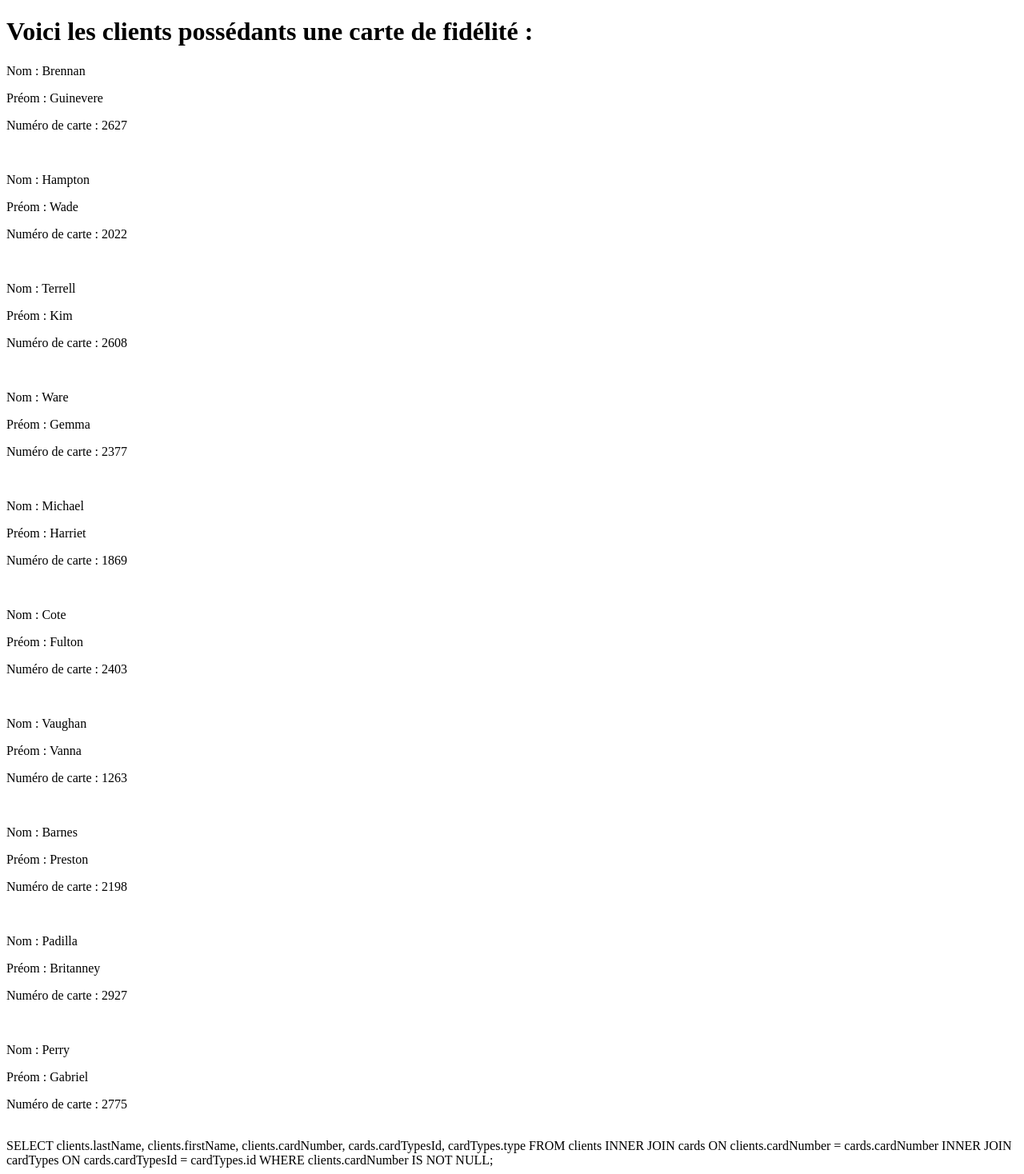
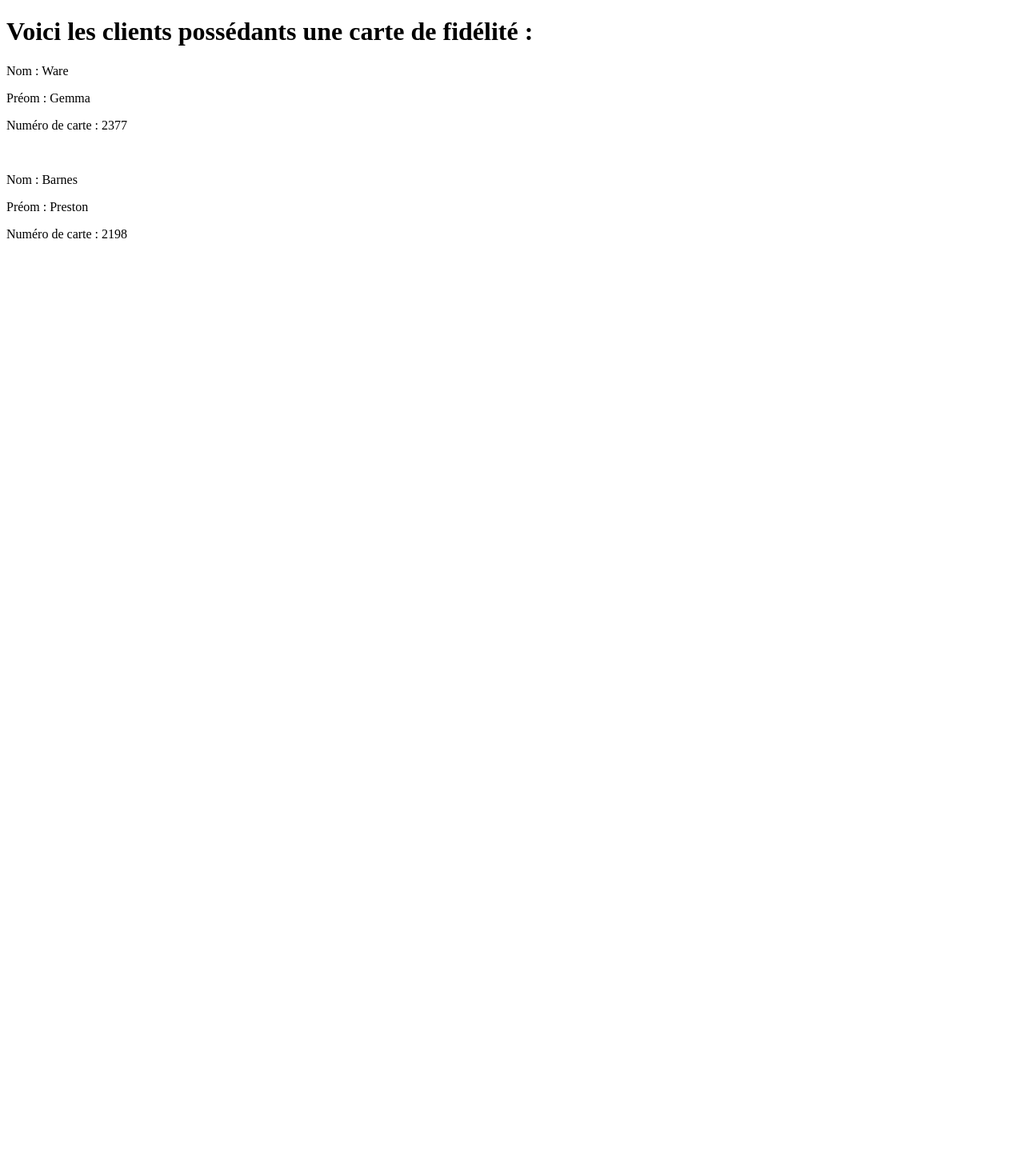
Before and after one commit to Mikat63/vanilla_back_pdo, a PHP site: page / in a window 1280 px wide. Shown: the whole page at 80% size. After the commit the page ends 298 px from the top, so only its background shows below. Run offline with PHP 8.4, Linux system fonts and the light colour scheme; data comes from the database, SQL or seed files in the repository.

Commit message:
UPDATE : SQL query vhanged on the Exercice 4 in PDO_1

```diff
--- a/Exercice-PDO-1/Exercice_4/index.php
+++ b/Exercice-PDO-1/Exercice_4/index.php
@@ -3,14 +3,18 @@ require_once "../bdd_connect.php";
 
 $request = $db->query(
     "SELECT
-        lastName,
-        firstName,
-        cardNumber
+        c.lastName,
+        c.firstName,
+        c.cardNumber
     FROM
-        clients
+        clients AS c
+    JOIN
+        cards AS ca ON c.cardNumber = ca.cardNumber
+   	JOIN
+    	cardtypes AS ct ON ct.id = ca.cardTypesId
     WHERE
-        cardNumber
-            is not null;"
+    	ct.type = 'Fidélité';
+       "
 );
 
 $customers = $request->fetchall();
@@ -31,9 +35,9 @@ $customers = $request->fetchall();
     foreach ($customers as $customer) {
     ?>
         <div>
-            <p><?= "Nom : " . " " . $customer['lastName'];?></p>
-            <p><?= "Préom : " . " " . $customer['firstName'];?></p>
-            <p><?= "Numéro de carte : " . " " . $customer['cardNumber'];?></p>
+            <p><?= "Nom : " . " " . $customer['lastName']; ?></p>
+            <p><?= "Préom : " . " " . $customer['firstName']; ?></p>
+            <p><?= "Numéro de carte : " . " " . $customer['cardNumber']; ?></p>
         </div>
         <br>
     <?php
@@ -42,18 +46,3 @@ $customers = $request->fetchall();
 </body>
 
 </html>
-
-SELECT
-    clients.lastName,
-    clients.firstName,
-    clients.cardNumber,
-    cards.cardTypesId,
-    cardTypes.type
-FROM
-    clients
-INNER JOIN
-    cards ON clients.cardNumber = cards.cardNumber
-INNER JOIN
-    cardTypes ON cards.cardTypesId = cardTypes.id
-WHERE
-    clients.cardNumber IS NOT NULL;
```
Lines whose indentation alone changed are shown as unchanged.
